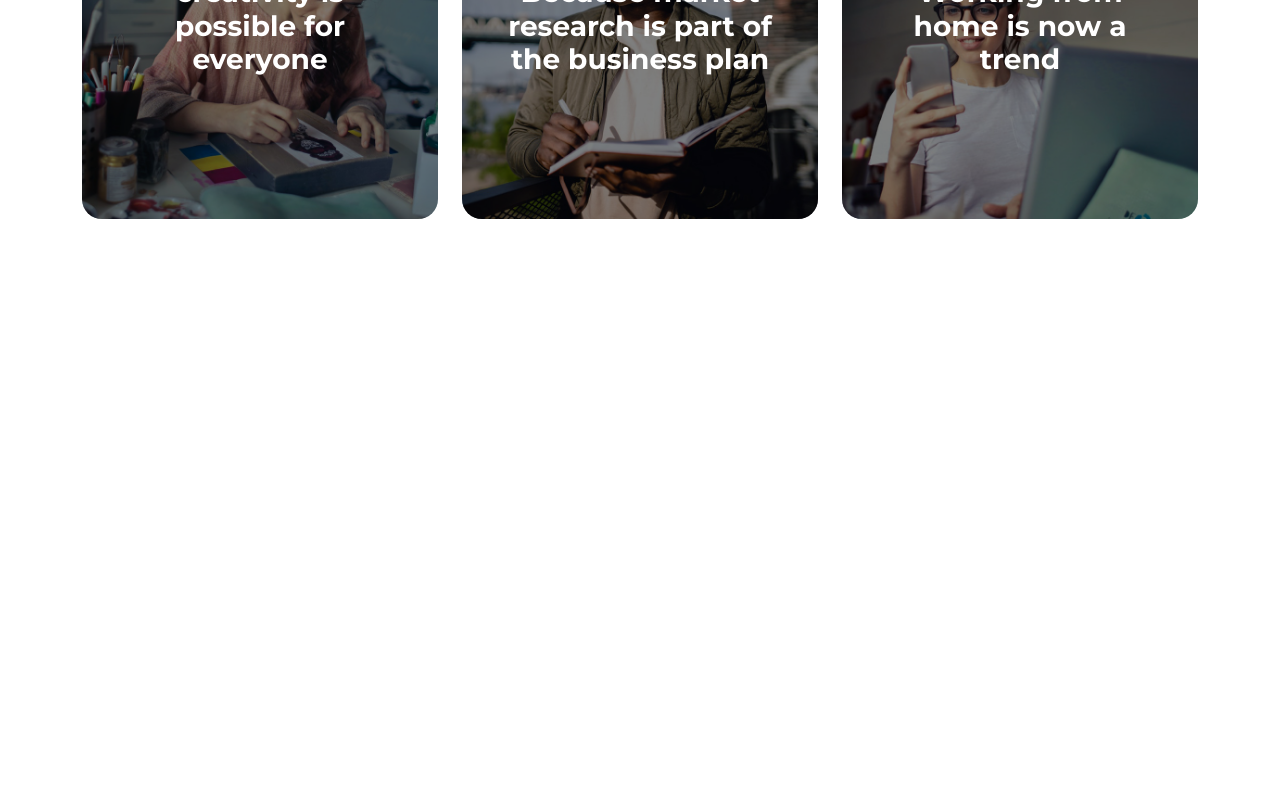
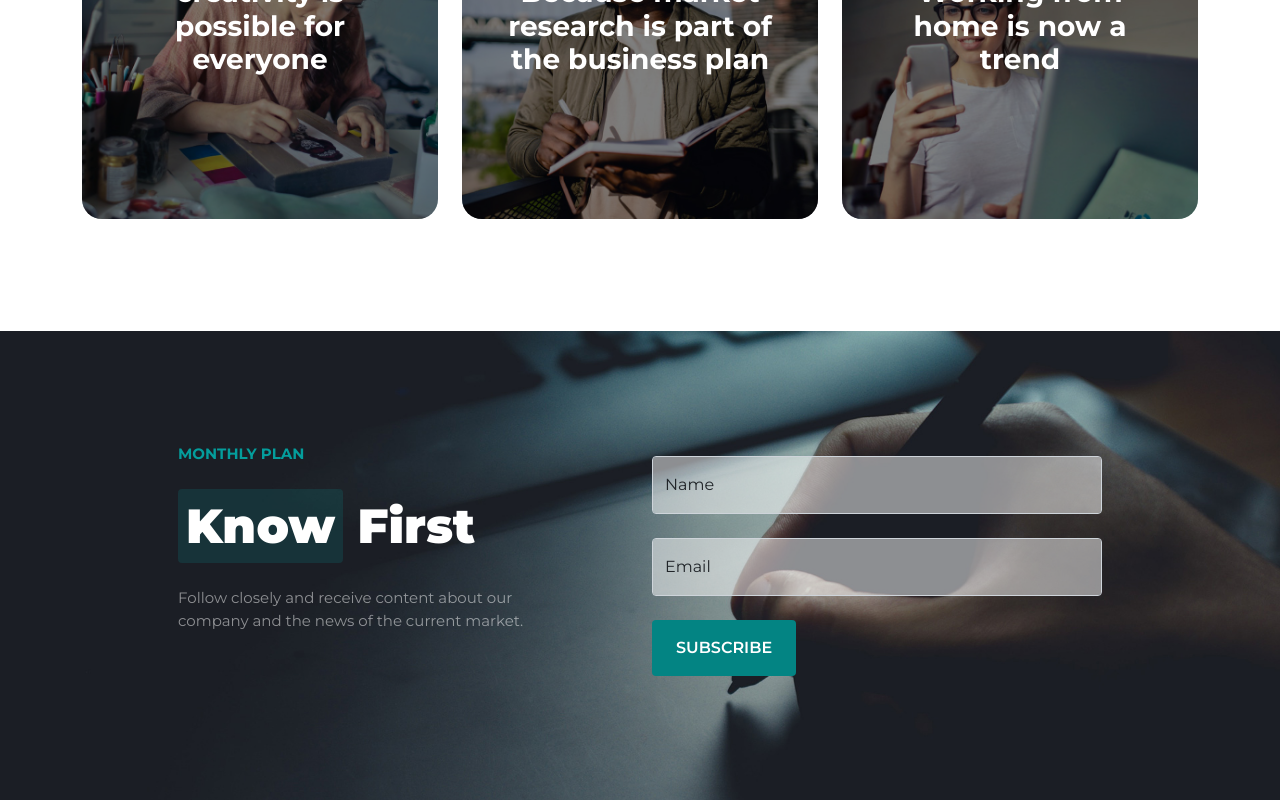
Before and after one commit to Michael-Bombini/proj-html-vuejs, a Vue app: page / in a window 1280 px wide. Shown: the part 5080-5880 px from the top of the page. Before the commit the page ends 5411 px from the top, so only its background shows below. Built offline with nearby package versions, Linux system fonts and the light colour scheme.

Commit message:
Completed NewsLetter

```diff
--- a/src/components/NewsLetter.vue
+++ b/src/components/NewsLetter.vue
@@ -1,15 +1,100 @@
 <template>
-    <div>
-
+  <section>
+    <div class="container">
+      <!-- Heading price upper area -->
+      <div class="row align-items-center">
+        <div class="col-6">
+            <div class="px-5 mx-5">
+          <div class="about">MONTHLY PLAN</div>
+          <h2><span>Know</span> First</h2>
+          <p class="description">
+            Follow closely and receive content about our company and the news of
+            the current market.
+          </p>
+          </div>
+        </div>
+        <div class="col-6">
+            <form>
+          <div class="form-floating mb-3">
+            <input
+              type="text"
+              class="form-control"
+              id="name"
+              placeholder="Name"
+            />
+            <label for="name">Name</label>
+          </div>
+          <div class="form-floating">
+            <input
+              type="email"
+              class="form-control"
+              id="email"
+              placeholder="Email"
+            />
+            <label for="email">Email</label>
+          </div>
+          <button class="btn-main px-4 py-3">SUBSCRIBE</button>
+          </form>
+        </div>
+      </div>
     </div>
+  </section>
 </template>
 
 <script>
-    export default {
-
-    }
+export default {};
 </script>
 
 <style lang="scss" scoped>
+@import "../assets/styles/variables";
+@import "../assets/styles/general";
+section {
+  padding: $section-spacer 0;
+  background-color: $white;
+  background-image: url("../../public/images/bg-1.jpg");
+  background-position: center;
+  background-repeat: no-repeat;
+  background-size: cover;
 
+  .about {
+    font-size: $text-small;
+    font-weight: 700;
+    color: lighten($blue-lagoon, 5%);
+    margin-bottom: $medium-spacer;
+  }
+
+  h2 {
+    font-weight: 900;
+    font-size: $text-big;
+    margin-bottom: $medium-spacer;
+    color: $white;
+    span {
+      background-color: $primary;
+      padding: 0.5rem;
+      border-radius: 4px;
+    }
+  }
+
+  p {
+    font-size: $text-small;
+    max-width: 42ch;
+    color: rgba($white, 0.5);
+  }
+
+  .description {
+    margin-bottom: $large-spacer;
+  }
+
+
+input {
+    background-color: rgba($white,0.5);
+    width: 450px;
+    margin-bottom: $small-spacer+0.5rem;
+    border-radius: 4px;
+    &active {
+        background-color: rgba($white,0.7);
+    }
+}
+
+}
 </style>
```
